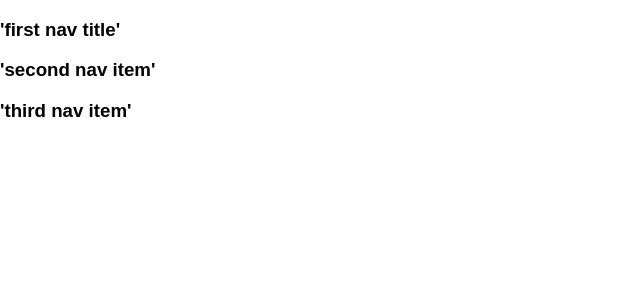
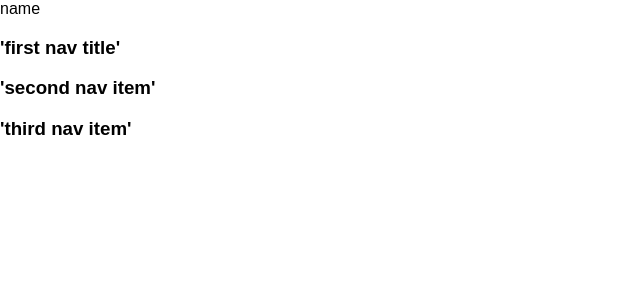
Before and after one commit to lezinst/ReactTest, a React (Create React App) app: page / in a window 1280 px wide. Shown: the top 300 px of the page, without its empty margins (0-640 px from the left). Built offline with nearby package versions, Linux system fonts and the light colour scheme.

Commit message:
added horizontal to app

```diff
--- a/src/App.js
+++ b/src/App.js
@@ -1,10 +1,12 @@
 import React, { Component } from 'react';
 import './App.css';
 import { Nav } from './components/component.nav'
+import { Horizontal } from './components/component.horiz'
 class App extends Component {
   render() {
     return (
       <div className="App">
+        <Horizontal></Horizontal>
         <Nav></Nav>
       </div>
     );
```
